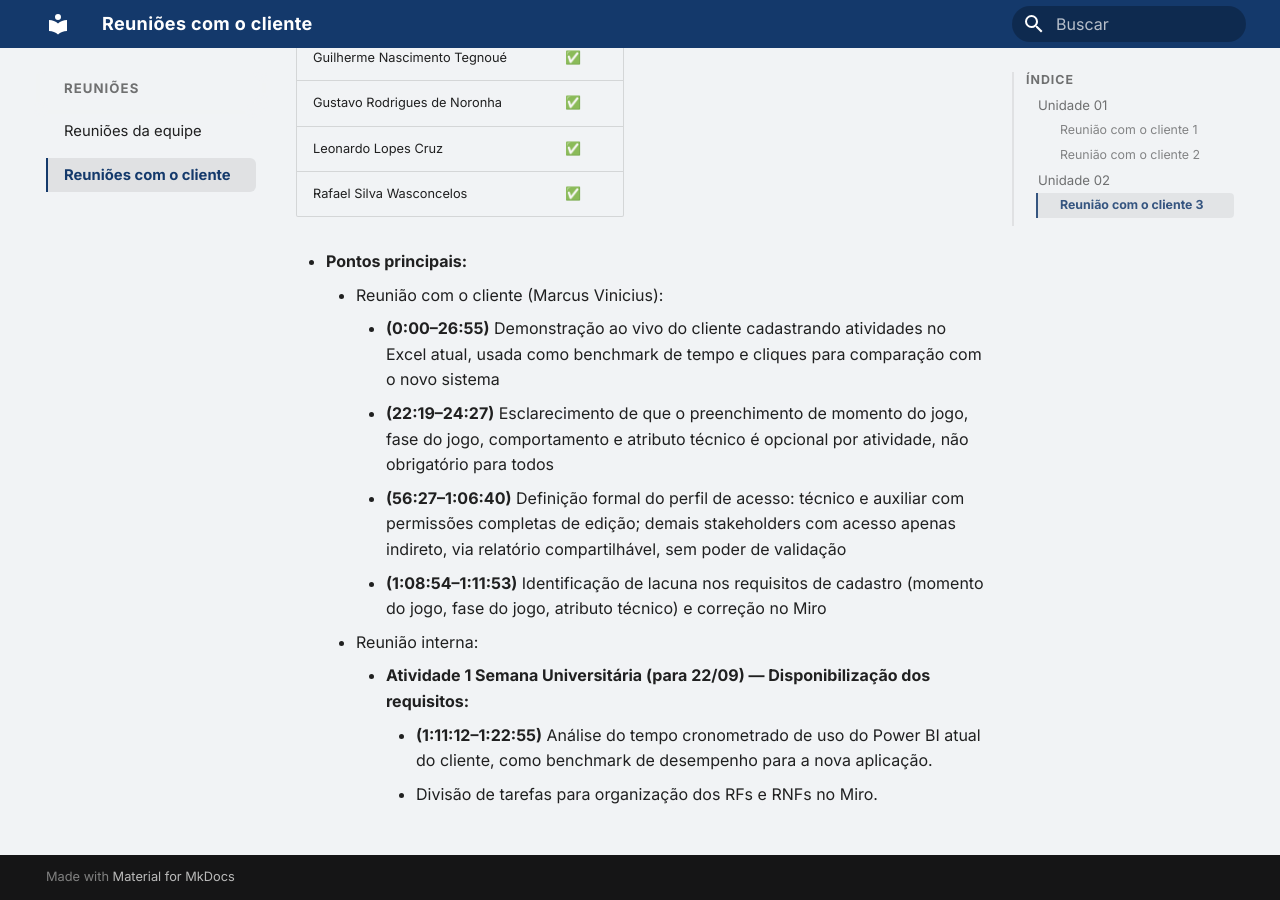
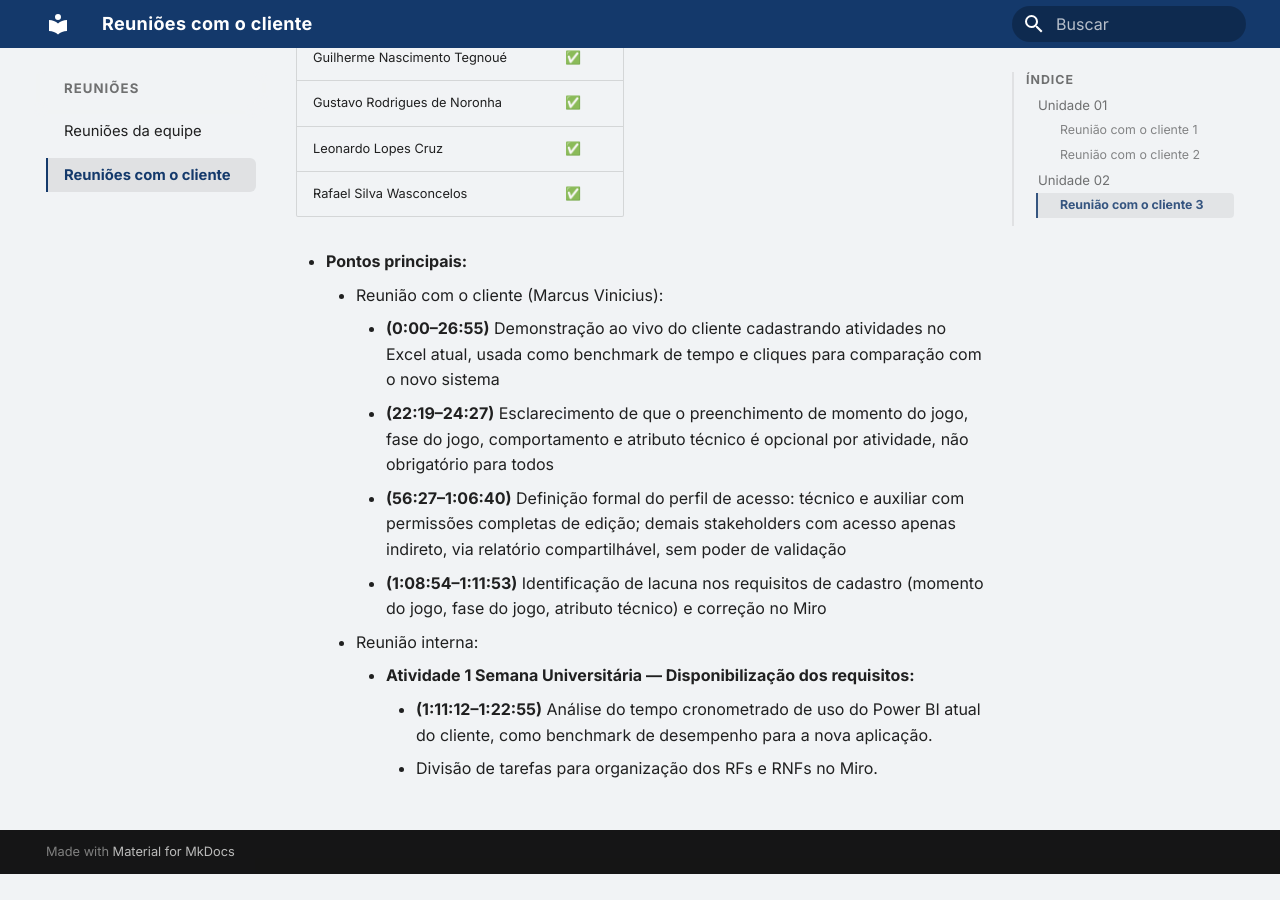
Before and after one commit to mdsreq-fga-unb/REQ-2026.2-T01-FutBoard, an MkDocs documentation site: the page built from docs/atas-reunioes/reunioes-cliente.md, in a window 1280 px wide and 900 px high, scrolled down 3335 px. Built offline with MkDocs 1.6.1 and Material for MkDocs 9.7.7, drawn with Linux system fonts in a browser that asks for light colours; after the commit the page ends 4209 px from its top, so only the background shows below that.

Commit message:
fix: atividade 1 Semana Universitaria, nomenclatura

```diff
--- a/docs/atas-reunioes/reunioes-cliente.md
+++ b/docs/atas-reunioes/reunioes-cliente.md
@@ -82,6 +82,6 @@ acesse diretamente pelo link: [https://www.youtube.com/watch?v=kc0_jxT9aeY](http
         - **(56:27–1:06:40)** Definição formal do perfil de acesso: técnico e auxiliar com permissões completas de edição; demais stakeholders com acesso apenas indireto, via relatório compartilhável, sem poder de validação
         - **(1:08:54–1:11:53)** Identificação de lacuna nos requisitos de cadastro (momento do jogo, fase do jogo, atributo técnico) e correção no Miro
     - Reunião interna:
-        - **Atividade 1 Semana Universitária (para 22/09) — Disponibilização dos requisitos:**
+        - **Atividade 1 Semana Universitária — Disponibilização dos requisitos:**
             - **(1:11:12–1:22:55)** Análise do tempo cronometrado de uso do Power BI atual do cliente, como benchmark de desempenho para a nova aplicação.
             - Divisão de tarefas para organização dos RFs e RNFs no Miro.
```
